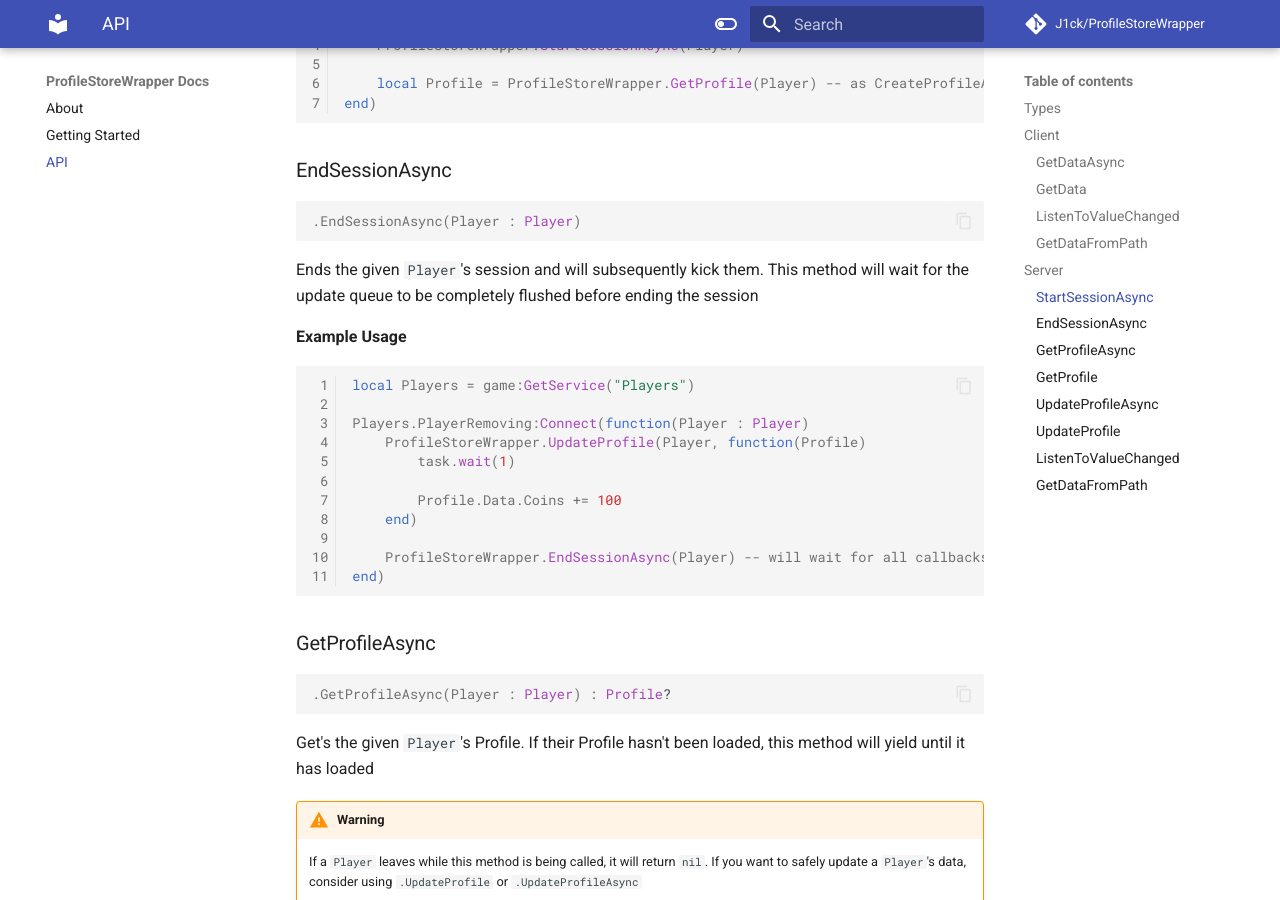
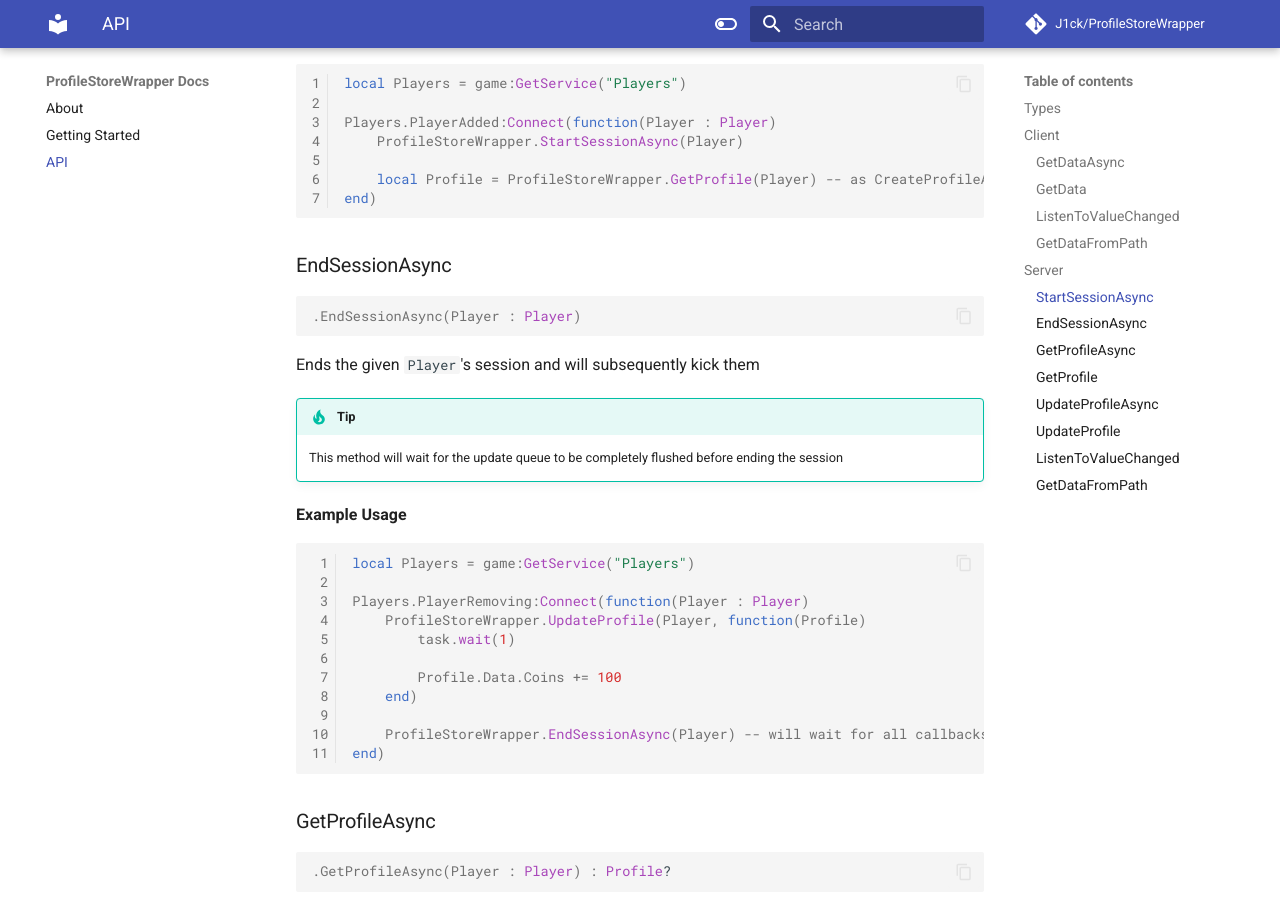
Before and after one commit to J1ck/ProfileStoreWrapper, an MkDocs documentation site: the page built from docs/api.md, in a window 1280 px wide and 900 px high, scrolled down 2660 px. Built offline with MkDocs 1.6.1 and Material for MkDocs 9.7.7, drawn with Linux system fonts in a browser that asks for light colours; comment, search, counter and statistics services are not loaded; some of the changed text lies outside the part shown.

Commit message:
update docs

````diff
--- a/docs/api.md
+++ b/docs/api.md
@@ -113,8 +118,10 @@ end)
 ```luau
 .EndSessionAsync(Player : Player)
 ```
-Ends the given ``Player``'s session and will subsequently kick them.
-This method will wait for the update queue to be completely flushed before ending the session
+Ends the given ``Player``'s session and will subsequently kick them
+
+!!! tip
+    This method will wait for the update queue to be completely flushed before ending the session
 
 **Example Usage**
 ```luau linenums="1"
````
Also changed, not shown: other parts of docs/api.md (+17 -7 lines).
